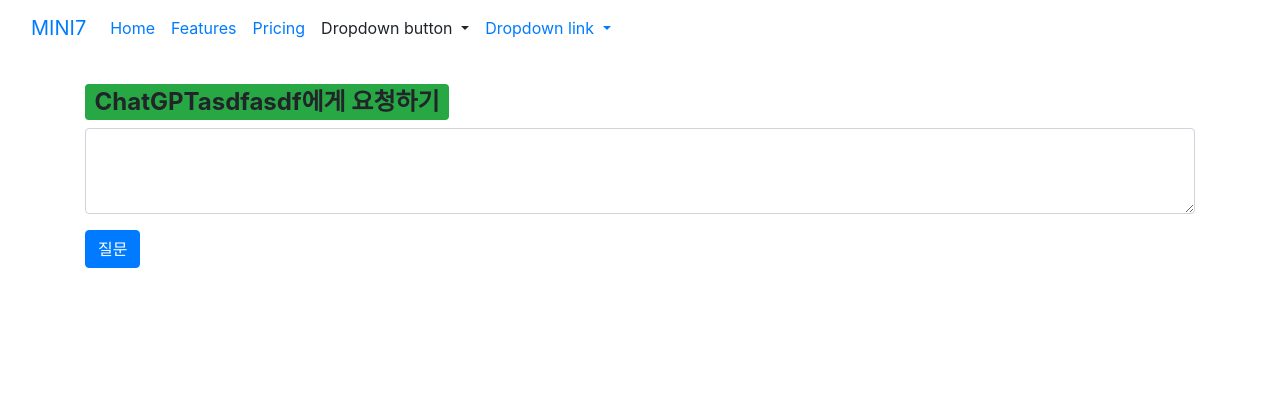
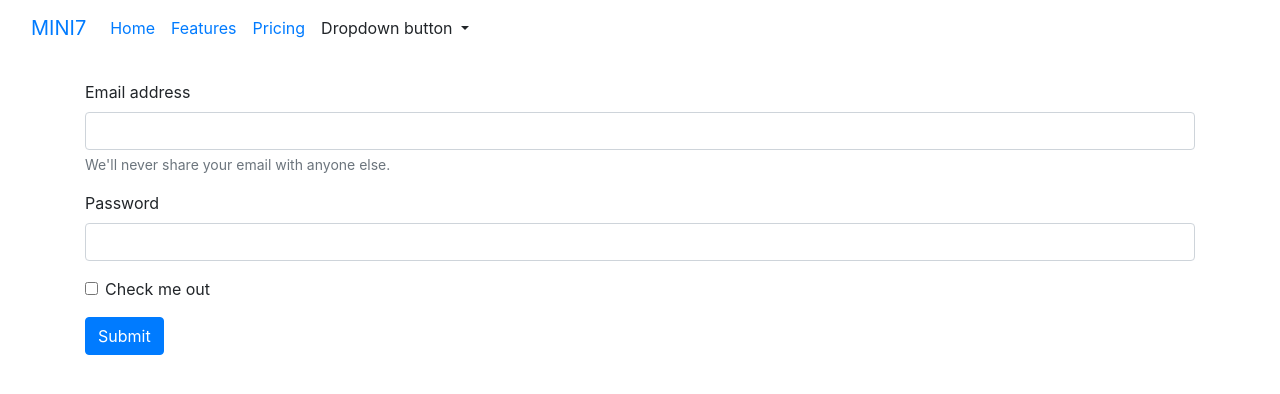
Before and after one commit to leeht0113/mini7_0, a Django app: page /login/ in a window 1280 px wide. Shown: the top 394 px of the page. Run offline with Django 4.2, Linux system fonts and the light colour scheme; parts of the project's set-up code (start-up, migrations or seed data) failed here and were passed over; some libraries are stand-ins or nearby versions.

Commit message:
login page

```diff
--- a/login/templates/login/index.html
+++ b/login/templates/login/index.html
@@ -44,16 +44,6 @@
                   <a class="dropdown-item" href="#">Something else here</a>
                 </div>
               </div>
-              <li class="nav-item dropdown">
-                <a class="nav-link dropdown-toggle" href="#" role="button" data-bs-toggle="dropdown" arai-haspopup="true" aria-expanded="false">
-                  Dropdown link
-                </a>
-                <ul class="dropdown-menu">
-                  <li><a class="dropdown-item" href="#">Action</a></li>
-                  <li><a class="dropdown-item" href="#">Another action</a></li>
-                  <li><a class="dropdown-item" href="#">Something else here</a></li>
-                </ul>
-              </li>
             </ul>
           </div>
         </div>
@@ -63,14 +53,22 @@
 <div class="container mt-20 mb-4"></div>
 
 <div class="container">
-    <form action="chat" method="post" entype="application/x-www-form-urlencoded">
-        {% csrf_token %}
-        <div class="mb-3">
-            <h2><span class="badge bg-success">ChatGPTasdfasdf에게 요청하기</span></h2>
-            <textarea class="form-control" id="question" name="question" rows="3"></textarea>
-        </div>
-        <div><button type="submit" class="btn btn-primary" id="text-button">질문</button></div>
-    </form>
+  <form>
+    <div class="form-group">
+      <label for="exampleInputEmail1">Email address</label>
+      <input type="email" class="form-control" id="exampleInputEmail1" aria-describedby="emailHelp">
+      <small id="emailHelp" class="form-text text-muted">We'll never share your email with anyone else.</small>
+    </div>
+    <div class="form-group">
+      <label for="exampleInputPassword1">Password</label>
+      <input type="password" class="form-control" id="exampleInputPassword1">
+    </div>
+    <div class="form-group form-check">
+      <input type="checkbox" class="form-check-input" id="exampleCheck1">
+      <label class="form-check-label" for="exampleCheck1">Check me out</label>
+    </div>
+    <button type="submit" class="btn btn-primary">Submit</button>
+  </form>
   {% block content %}
   {% endblock %}
 </div>
```
